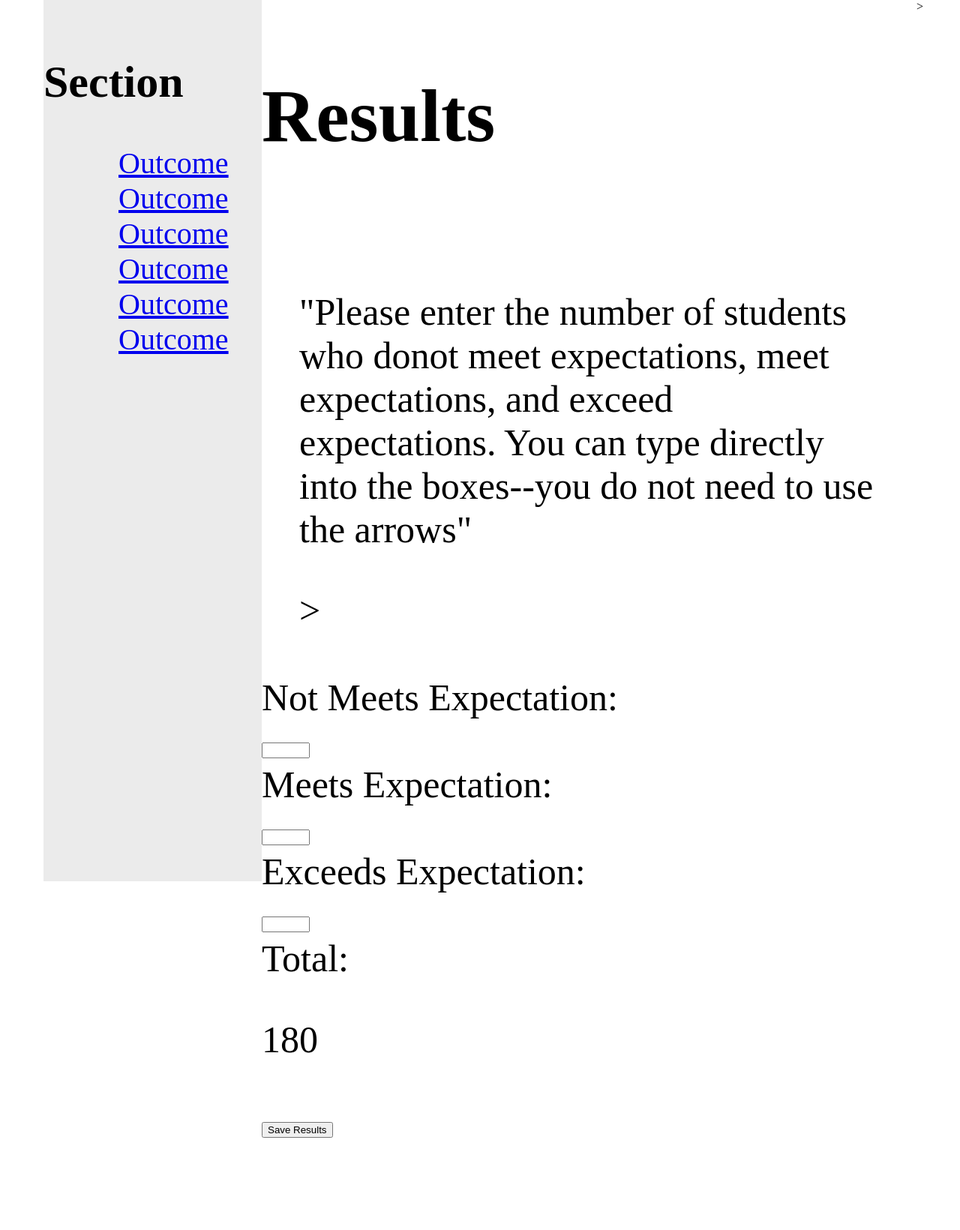
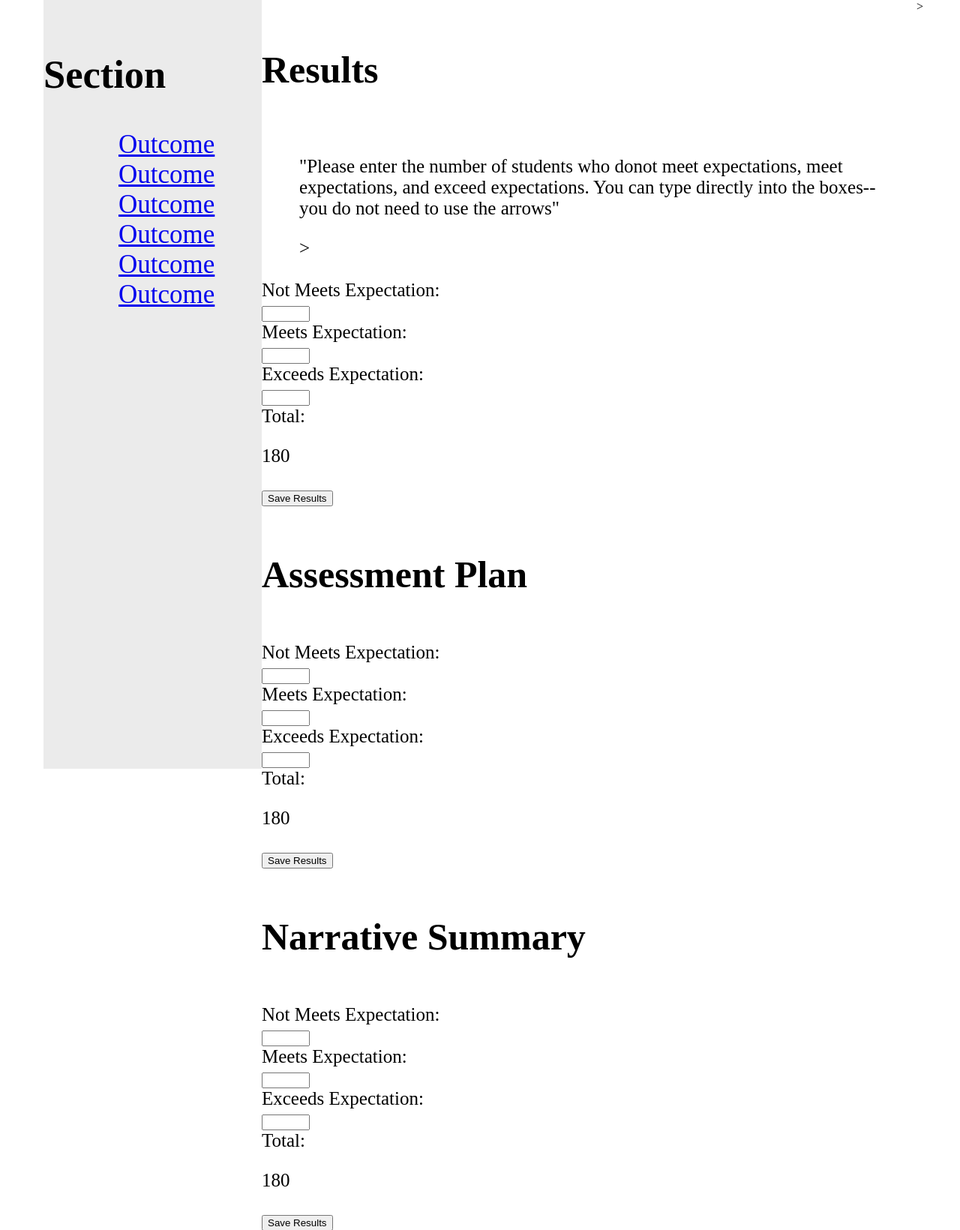
Before and after one commit to zdong7/Web_2, a PHP site: page /abet.html in a window 1280 px wide. Shown: the part 233-1873 px from the top of the page at 75% size. Run offline with PHP 8.4, Linux system fonts and the light colour scheme.

Commit message:
Update abet.css

```diff
--- a/abet.css
+++ b/abet.css
@@ -24,9 +24,9 @@ div nav{
     background-color: rgb(235, 235, 235);
 
     width:25%;
-    height:1150px;
+    height:1000px;
     margin-top: inherit;
-    font-size: 40px;
+    font-size: 35px;
     padding-top: 25px;
 }
 
@@ -34,8 +34,8 @@ div main{
     float: left;
     background-color: white;
     width:75%;
-    height:1150px;
+    height:100px;
     margin-top: inherit;
-    font-size: 50px;
+    font-size: 25px;
     padding-top: 30px;
 }
```
